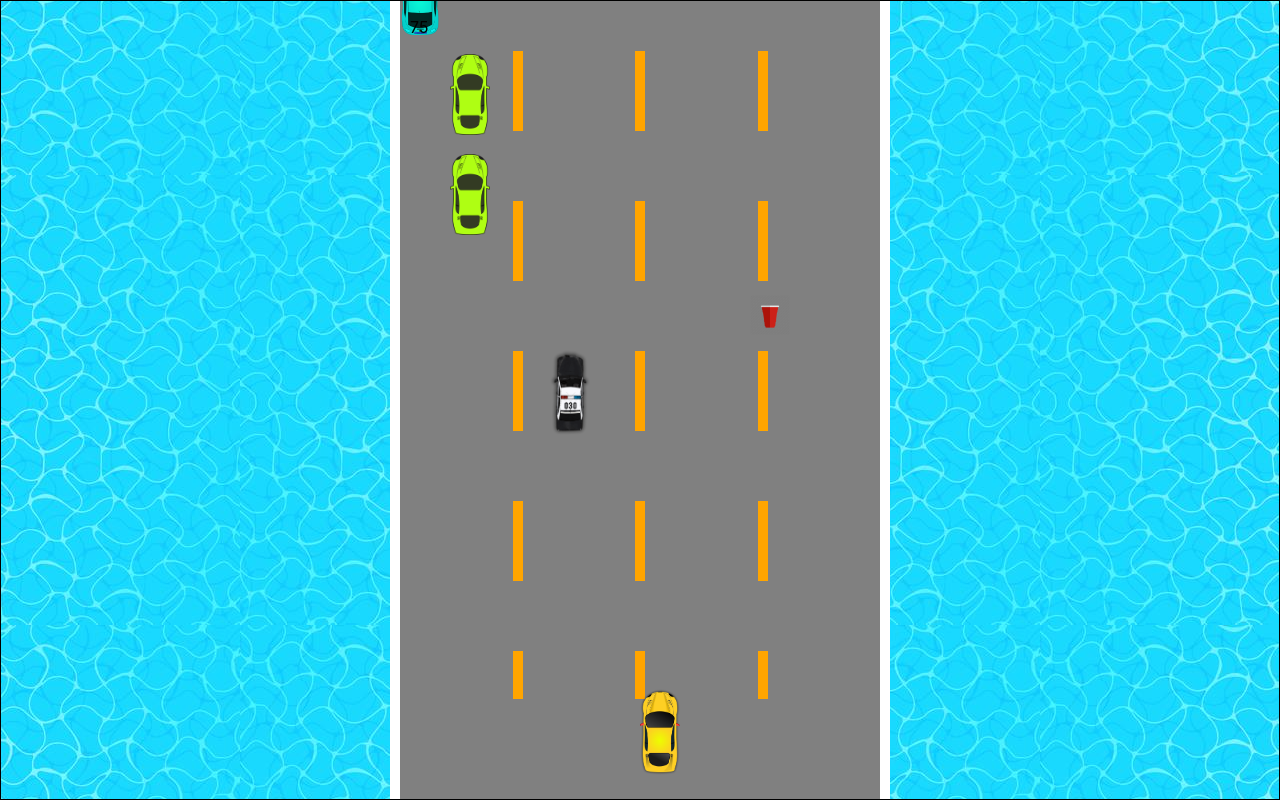
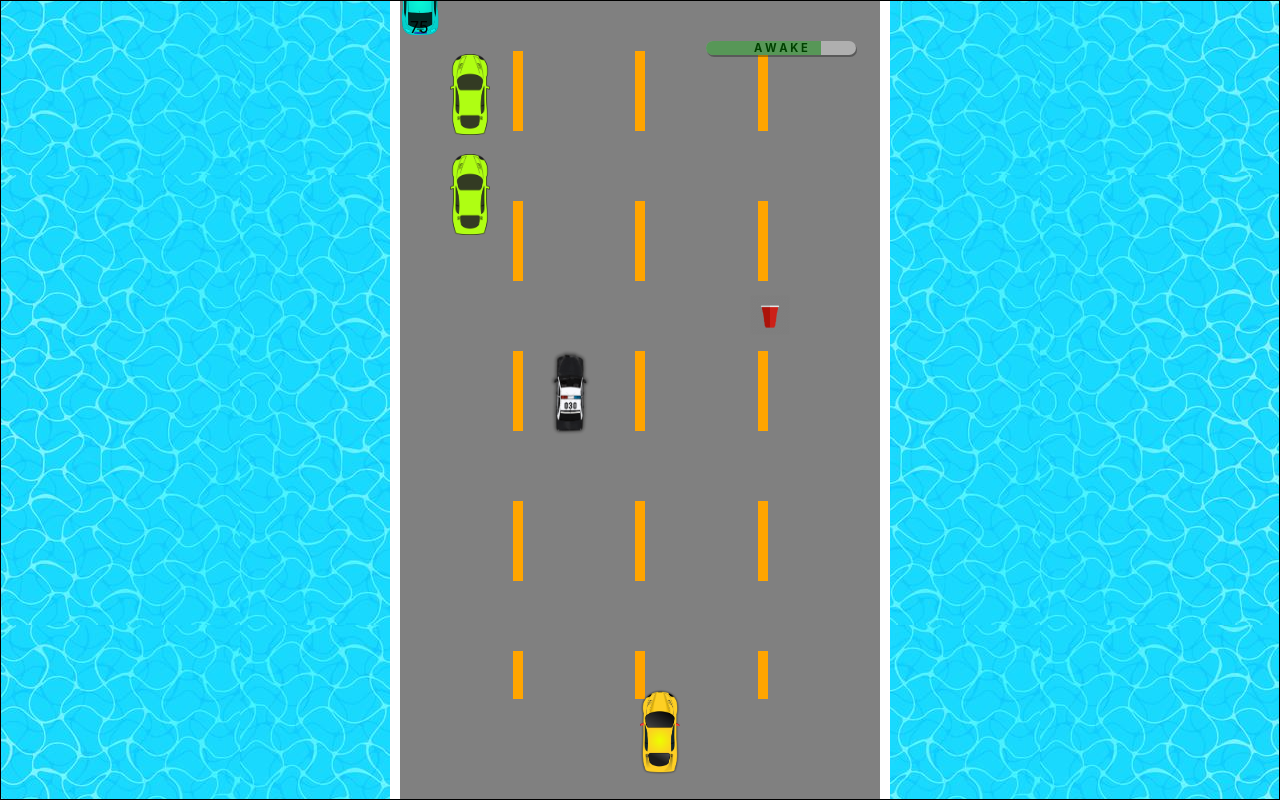
Before and after one commit to john-martinez/capstone-suber, a React (Create React App) app: page / in a window 1280 px wide. Built offline with nearby package versions, Linux system fonts and the light colour scheme.

Commit message:
implemented sleep bar

```diff
--- a/src/components/Sleep/Sleep.jsx
+++ b/src/components/Sleep/Sleep.jsx
@@ -1,4 +1,5 @@
 import React, { Component } from 'react';
+import SleepBar from '../SleepBar/SleepBar';
 import './Sleep.scss';
 
 export default class Sleep extends Component {
@@ -30,10 +31,13 @@ export default class Sleep extends Component {
 
     render(){
         return(
-            <div className="sleep" ref="eye">
-                <div className={`sleep__top ${ this.isSleepy() ? 'sleep--blink': '' }`}></div>
-                <div className={`sleep__bottom ${this.isSleepy() ? 'sleep--blink': '' }`}></div>
-            </div>
+            <>
+                <div className="sleep" ref="eye">
+                    <div className={`sleep__top ${ this.isSleepy() ? 'sleep--blink': '' }`}></div>
+                    <div className={`sleep__bottom ${this.isSleepy() ? 'sleep--blink': '' }`}></div>
+                </div>
+                <SleepBar sleep={this.state.sleep}/>
+            </>
         );
     }
 }
--- /dev/null
+++ b/src/components/SleepBar/SleepBar.jsx
@@ -0,0 +1,26 @@
+import React from 'react';
+import './SleepBar.scss';
+
+export default function SleepBar(props){
+    let barClass = "";
+    let sleepStatus = "A W A K E";
+    if (props.sleep === 0) sleepStatus = "A S L E E P";
+    else if (props.sleep <= 10) {
+        barClass="progress-bar__value--red";
+        sleepStatus = "S N O O Z I N G"
+    }
+    else if (props.sleep <= 20){
+        barClass="progress-bar__value--orange";
+        sleepStatus="S L E E P Y"
+    }
+    else  barClass="";
+    return(
+        <div className="progress-bar">
+
+            <div className={`progress-bar__value ${barClass}`}
+            style={{width: `${(props.sleep/30)*100}%`}}>
+            </div>
+            <div className="progress-bar__text">{sleepStatus}</div>
+        </div>
+    );
+}
--- /dev/null
+++ b/src/components/SleepBar/SleepBar.scss
@@ -0,0 +1,32 @@
+.progress-bar {
+    position: absolute;
+    top:5%;
+    right:5%;
+    width: 150px;
+    background-color: #AFAFAF;
+    border-radius: 50px;
+    box-shadow: 1px 2px rgba(0,0,0,.3);
+    &__value {
+        position: absolute;
+        top: 0;
+        left: 0;
+        width: 100%;
+        height: 100%;
+        background-color: green;
+        transition: .7s ease-in-out;
+        opacity: .5;
+
+        &--orange { background-color: orange }
+        &--red { background-color: red }
+    }
+
+    &__text {
+        height: 100%;
+        margin: 0 auto;
+        font-size: .7rem;
+        width: 100%;
+        text-align: center;
+        background-color: unset;
+        font-weight: bold;
+    }
+}
```
